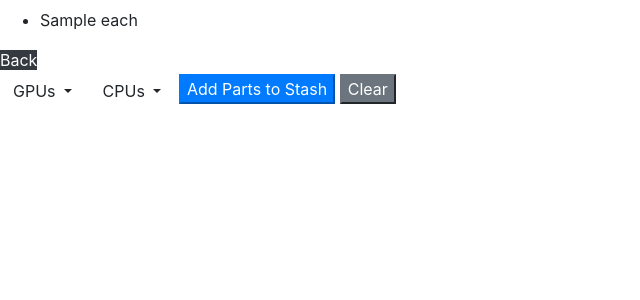
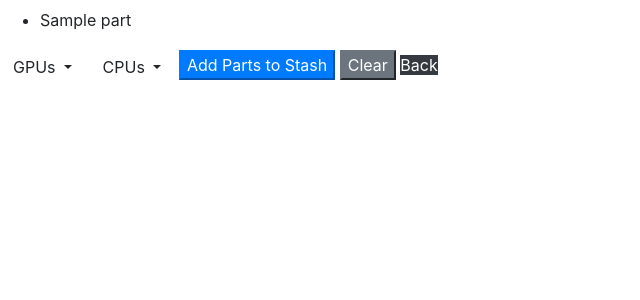
Before and after one commit to gfike19/pc-build-sim-part-ranker, a Flask app: template app/templates/view-edit-stash.html in a window 1280 px wide. Shown: the part 48-348 px from the top of the page, without its empty margins (0-640 px from the left). Run offline with Flask 3, Linux system fonts and the light colour scheme; tables that the repository leaves empty hold one stand-in row (values such as "Sample post"); the template is opened without the code that fills it: values that come from a table or form of the project are taken from there, most other values are stand-ins (such as "Sample title", 1, 10 or a date in 2020); parts of the project's set-up code (start-up, migrations or seed data) failed here and were passed over.

Commit message:
FT005: can view parts in html, started work on what is needed to remove parts from exisiting stash

```diff
--- a/app/routes/main.py
+++ b/app/routes/main.py
@@ -32,11 +32,12 @@ def index():
 def viewEditStash(stash_id):
     cpus = part_service.get_all_cpus()
     gpus = part_service.get_all_gpus()
+    parts = stash_service.get_all_parts_by_stash(stash_id=stash_id)
     if request.method == "GET":
-        return render_template("view-edit-stash.html", cpus=cpus, gpus=gpus)
+        return render_template("view-edit-stash.html", cpus=cpus, gpus=gpus, parts=parts)
     if request.method == "POST":
         gpus = request.form.getlist("gpu_id", type=int)
         cpus = request.form.getlist("cpu_id", type=int)
         part_ids = gpus + cpus
         stash_service.add_parts(stash_id=stash_id, part_ids=part_ids)
-        return render_template("view-edit-stash.html", cpus=cpus, gpus=gpus)
+        return redirect(url_for("main.viewEditStash", stash_id=stash_id))
--- a/app/templates/view-edit-stash.html
+++ b/app/templates/view-edit-stash.html
@@ -1,12 +1,12 @@
 {% extends "base.html" %}
 
 {% block content %}
-{% for each in test %}
+{% for part in parts %}
 <ul>
-    <li>{{ each }}</li>
+    <li>{{ part.partName }}</li>
 </ul>
 {% endfor %}
-<a href="{{ url_for('main.index') }}" class="btn-dark">Back</a>
+
 <form method="POST">
 <button class="btn dropdown-toggle" type="button" data-bs-toggle="collapse" data-bs-target="#gpus" aria-expanded="false" aria-controls="gpus">
     <span class="fs-2">GPUs</span>
@@ -50,5 +50,6 @@
 </div>
 <button class="btn-primary" type="submit" name="add-parts-to-stash" id="add-parts-to-stash">Add Parts to Stash</button>
 <button type="reset" class="btn-secondary">Clear</button>
+<a href="{{ url_for('main.index') }}" class="btn-dark">Back</a>
 </form>
 {% endblock %}
```
Also changed, not shown: app/services/stash_service.py (+7 -2 lines).
